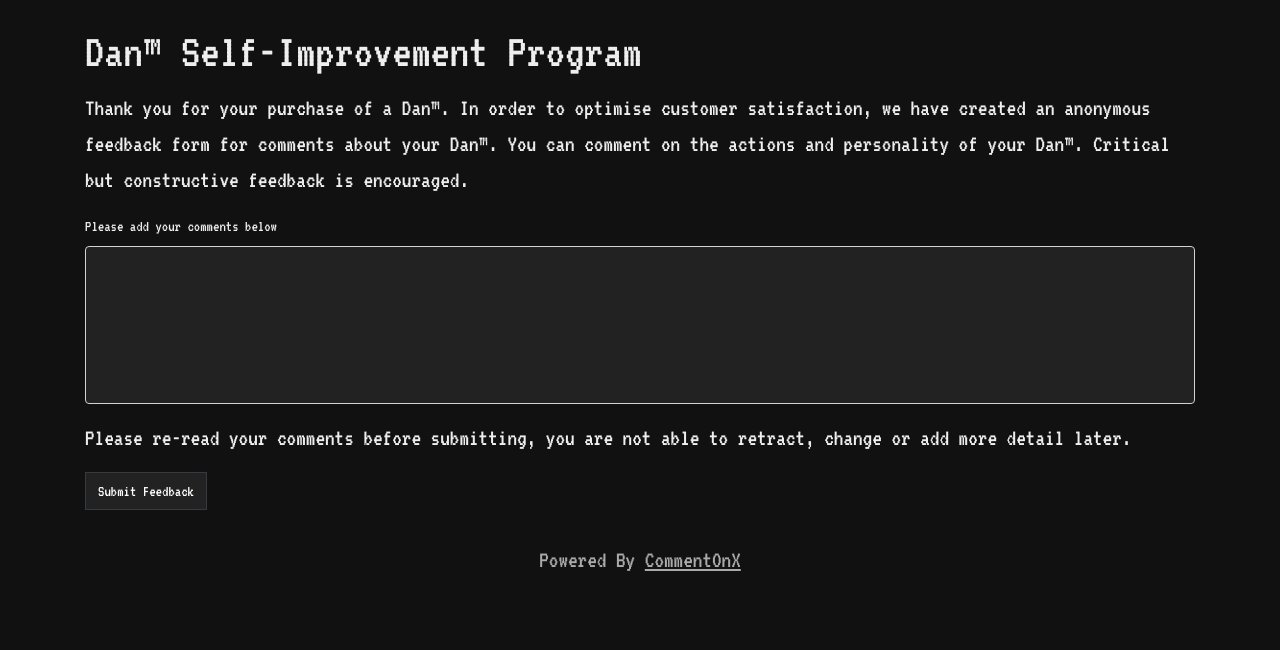
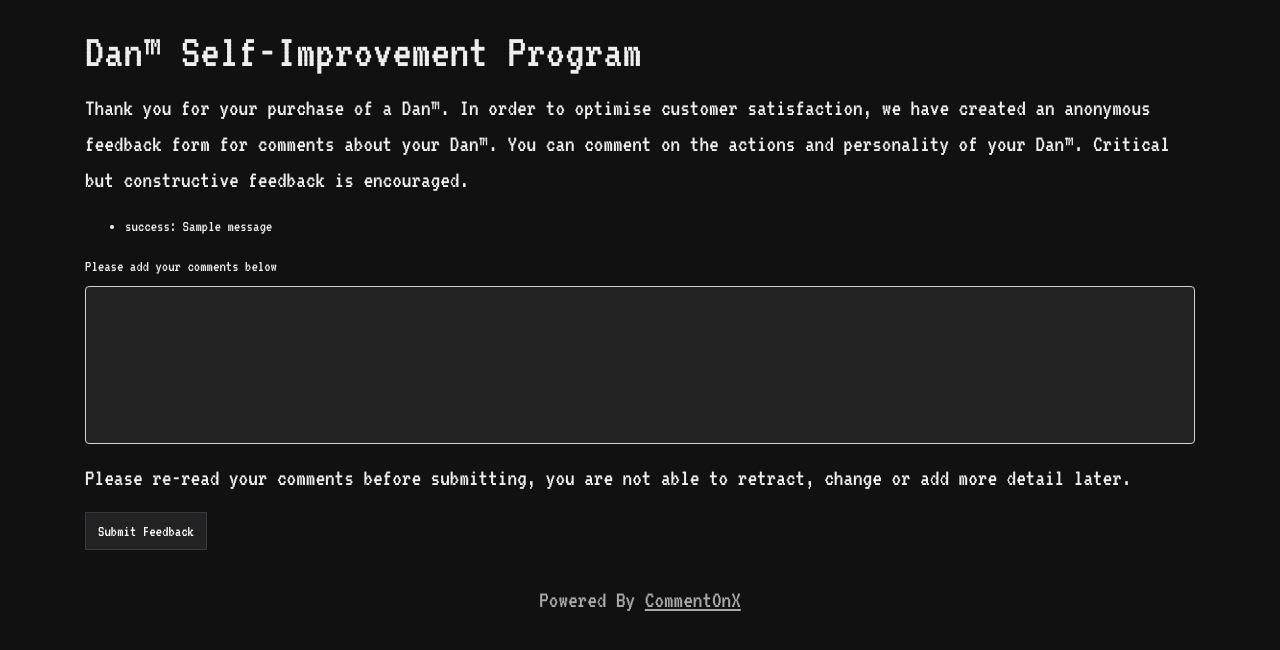
Before and after one commit to trickeydan/commentonx, a Flask app: page / in a window 1280 px wide. Shown: the top 650 px of the page. Run offline with Flask 2, Linux system fonts and the light colour scheme; one stand-in notice (Sample message) is shown; style sheets or scripts are compiled from the project's sources; some libraries are stand-ins or nearby versions.

Commit message:
Add message flashing and validation

```diff
--- a/commentonx/__init__.py
+++ b/commentonx/__init__.py
@@ -12,6 +12,7 @@ if 'VIEW_CONFIG' in app.config:
 else:
     app.jinja_env.globals['VIEW_CONFIG'] = {}
 
+app.secret_key = "super secret key"
 Scss(app)
 
 from commentonx import views
--- a/commentonx/assets/style.scss
+++ b/commentonx/assets/style.scss
@@ -48,7 +48,7 @@ body {
     }
   }
 
-  button {
+  .btn {
     border-radius: 0;
     background-color: $colour-grey;
   }
--- a/commentonx/templates/index.html
+++ b/commentonx/templates/index.html
@@ -4,11 +4,20 @@
     <h1>{{ VIEW_CONFIG["NAME"] }}&trade; Self-Improvement Program</h1>
     <p>Thank you for your purchase of a {{ VIEW_CONFIG["NAME"] }}&trade;. In order to optimise customer satisfaction, we have created an anonymous feedback form for comments about your {{ VIEW_CONFIG["NAME"] }}&trade;. You can comment on the actions and personality of your {{ VIEW_CONFIG["NAME"] }}&trade;. Critical but constructive feedback
         is encouraged.</p>
-    <form>
+    {% with messages = get_flashed_messages(with_categories=true) %}
+      {% if messages %}
+        <ul class="flashes">
+        {% for category, message in messages %}
+          <li>{{ category}}: {{ message }}</li>
+        {% endfor %}
+        </ul>
+      {% endif %}
+    {% endwith %}
+    <form method="post">
         <div class="form-group"><label>Please add your comments below</label>
-            <textarea class="form-control" rows="5" cols="0"></textarea>
+            <textarea minlength="20" name="feedback" class="form-control" rows="5" cols="0"></textarea>
         </div>
         <p>Please re-read your comments before submitting, you are not able to retract, change or add more detail later.</p>
-        <button class="btn btn-dark" type="button">Submit Feedback</button>
+        <input class="btn btn-dark" type="submit" value="Submit Feedback">
     </form>
 {% endblock %}
--- a/commentonx/views.py
+++ b/commentonx/views.py
@@ -1,6 +1,24 @@
+from flask import flash
+from flask import redirect
 from flask import render_template
+from flask import request
+from flask import url_for
+
 from commentonx import app
 
-@app.route('/')
+
+@app.route('/', methods=['GET', 'POST'])
 def index():
-    return render_template("index.html")
+    if request.method == 'GET':
+        return render_template("index.html")
+    else:
+
+        if 'feedback' in request.form:
+            if len(request.form['feedback']) >= 20:
+
+                flash('Thank you! Your feedback is on it\'s way.', 'success')
+            else:
+                flash('Please provide at least 20 characters of feedback', 'error')
+        else:
+            flash('You need to provide feedback!', 'error')
+        return redirect(url_for('index'))
```
